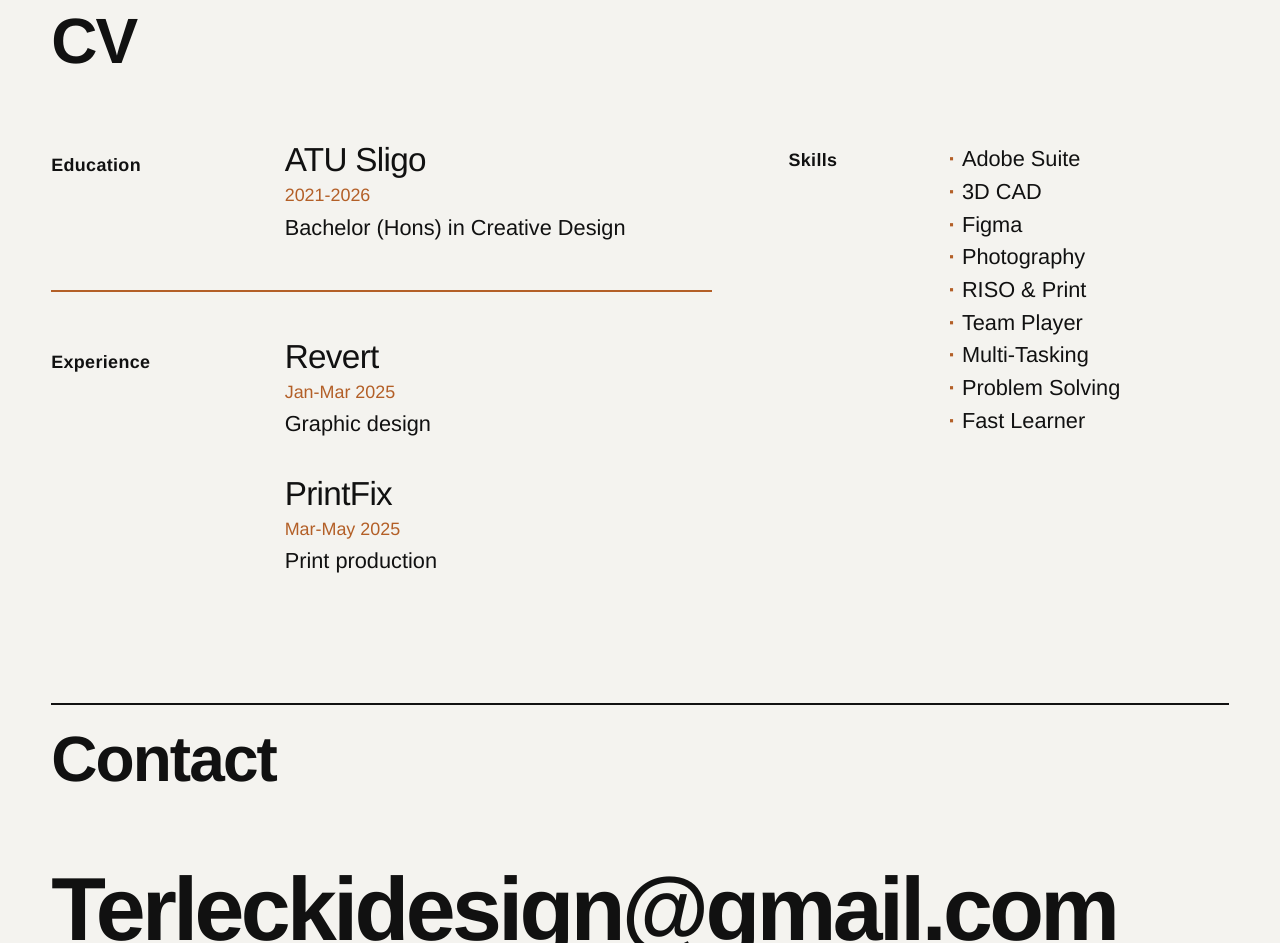
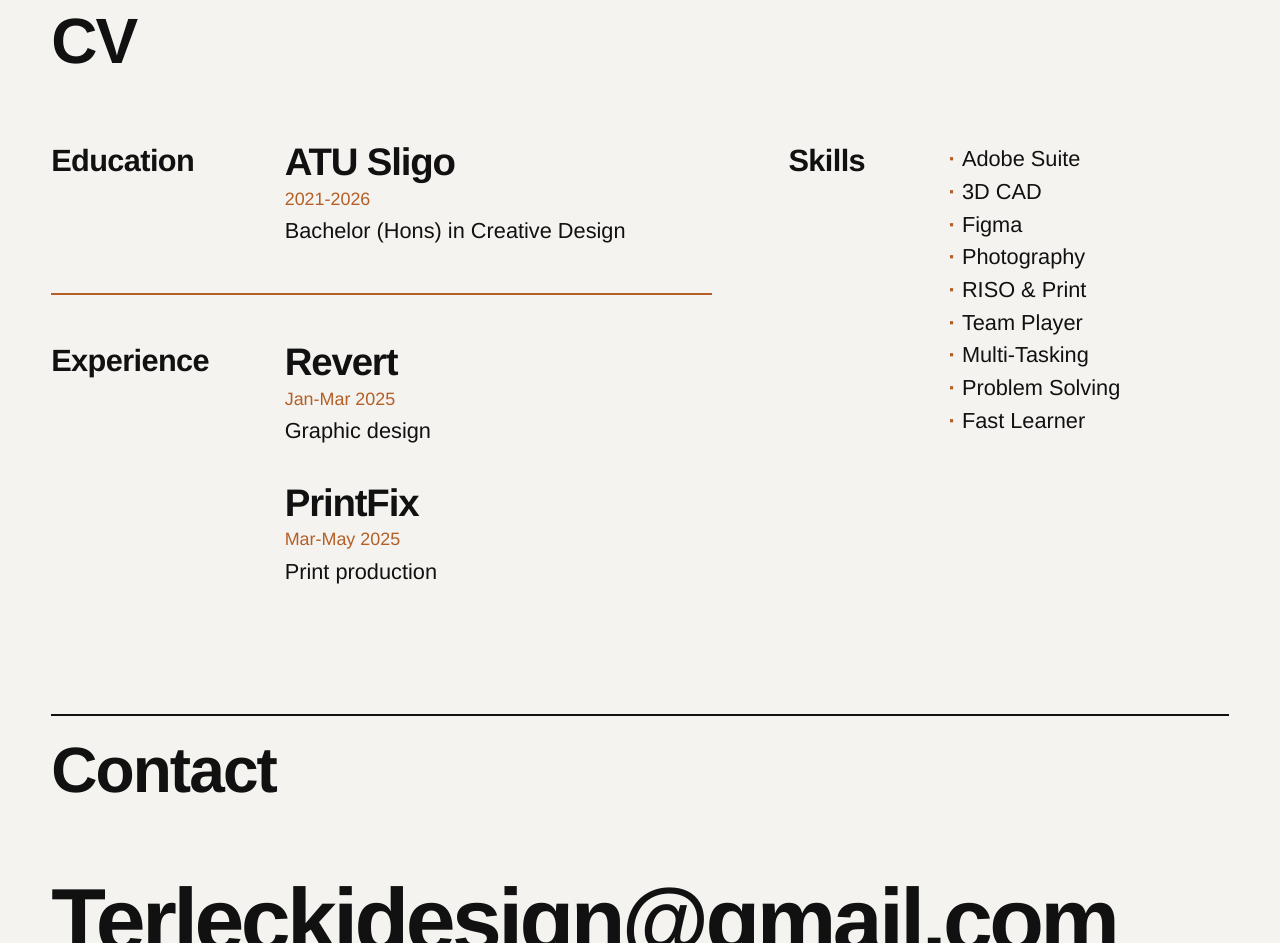
Before and after one commit to oskarioter/oskarioter.github.io, a plain HTML site: page index.html in a window 1280 px wide. Shown: the part 2757-3700 px from the top of the page. Drawn offline with Linux system fonts and the light colour scheme.

Commit message:
Add files via upload

```diff
--- a/style.css
+++ b/style.css
@@ -134,7 +134,6 @@ section {
   display: grid;
   grid-template-columns: minmax(110px, 1fr) 2fr;
   gap: 20px;
-  align-items: baseline;
 }
 .cv-main .cv-block + .cv-block {
   margin-top: clamp(28px, 4vw, 48px);
@@ -143,15 +142,14 @@ section {
   width: 100%;
 }
 .cv-block h3 {
-  font-size: clamp(14px, 1.4vw, 18px);
-  letter-spacing: 0.02em;
+  font-size: clamp(20px, 2.4vw, 32px);
+  letter-spacing: -0.02em;
 }
 .cv-items { display: grid; gap: clamp(24px, 3vw, 40px); }
 .cv-item h4 {
-  font-size: clamp(22px, 2.6vw, 34px);
-  font-weight: 400;
-  letter-spacing: -0.02em;
-  line-height: 1.05;
+  font-size: clamp(22px, 3vw, 40px);
+  letter-spacing: -0.03em;
+  line-height: 1;
 }
 .cv-item p {
   font-size: clamp(16px, 1.7vw, 22px);
@@ -255,6 +253,9 @@ footer a:hover { color: var(--accent); }
   .cv-block, .cv-skills { grid-template-columns: 1fr; gap: 12px; }
   .cv-skills ul { columns: 2; column-gap: 24px; }
   .cv-skills li { break-inside: avoid; }
+  /* Phone only: labels stay bold, item names go regular weight so they don't clash */
+  .cv-block h3 { font-size: 20px; }
+  .cv-item h4 { font-size: 24px; font-weight: 400; }
 
   /* Contact: keep the email on one line */
   .big-link { font-size: 6.3vw; word-break: normal; overflow-wrap: anywhere; }
```
